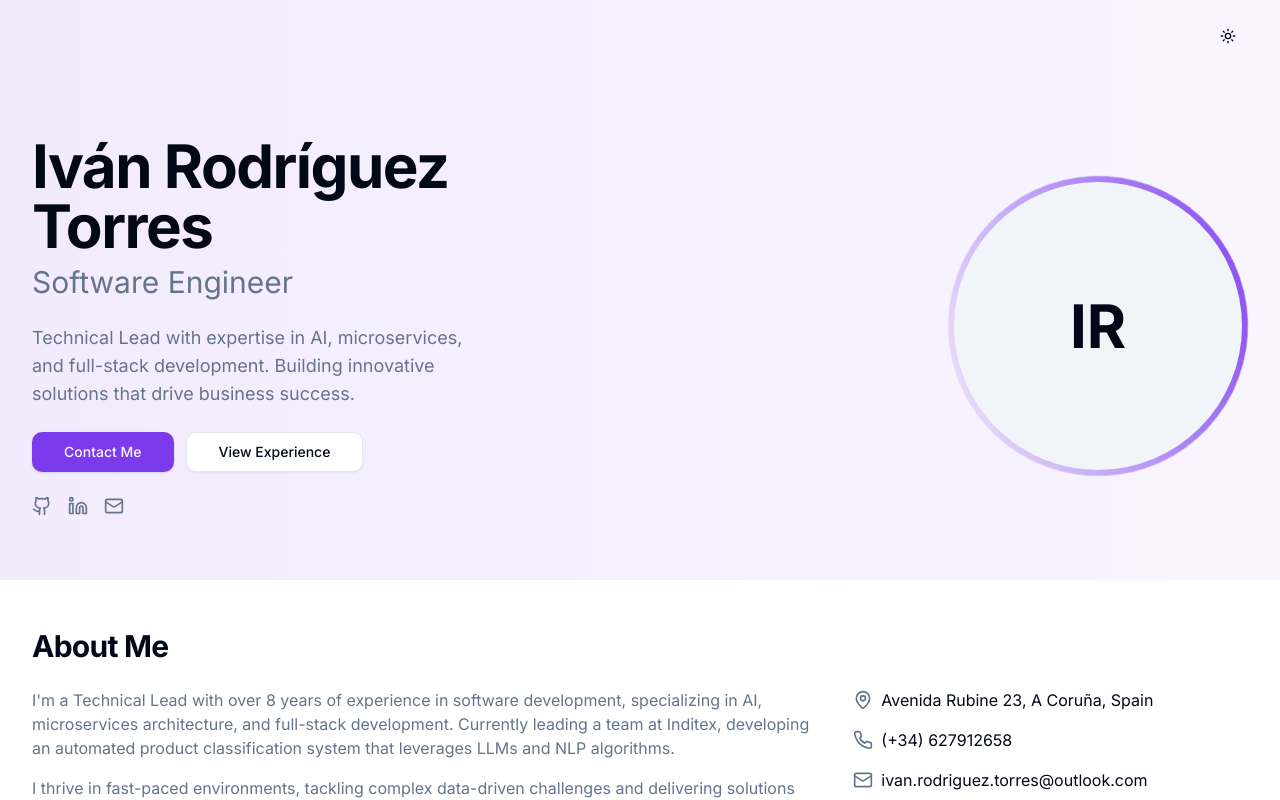
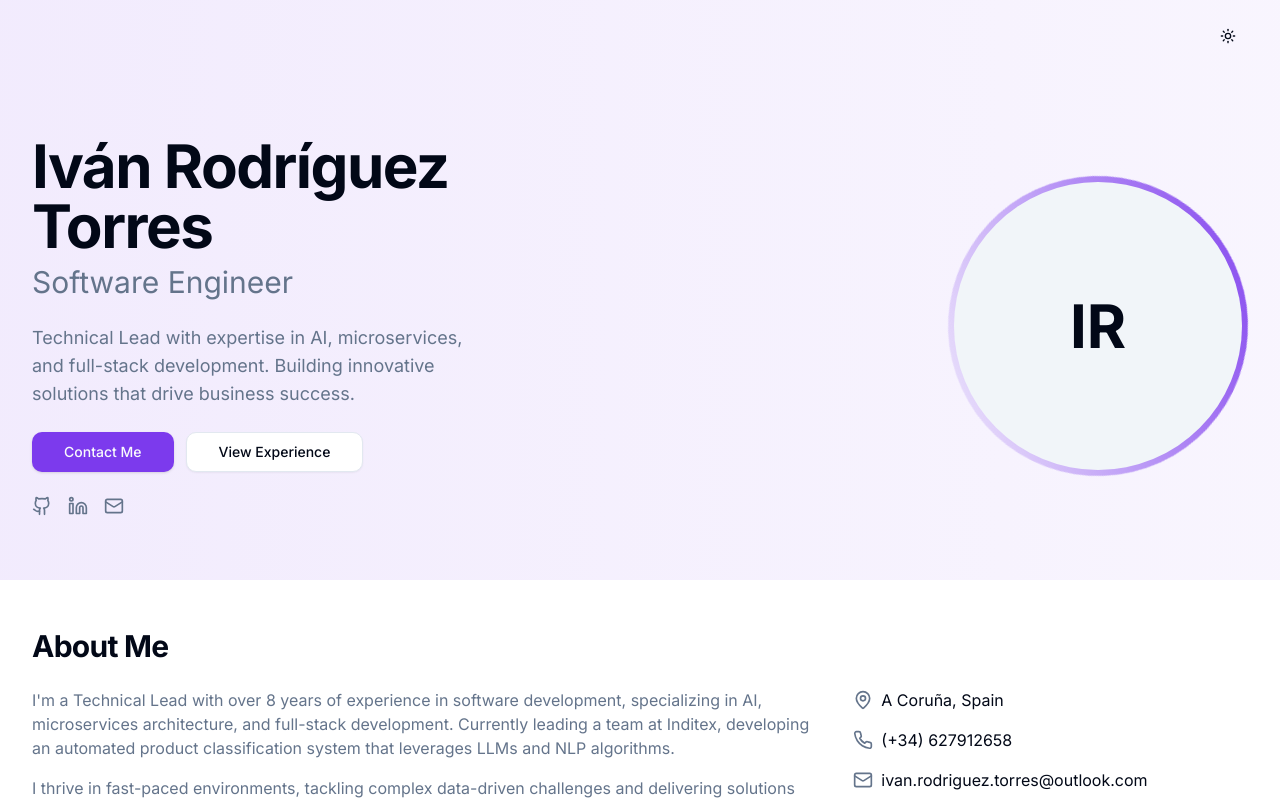
Before and after one commit to ivan0013/me, a Next.js app: page / in a window 1280 px wide. Shown: the top 800 px of the page. Built offline with nearby package versions, Linux system fonts and the light colour scheme.

Commit message:
Improve address

```diff
--- a/app/page.tsx
+++ b/app/page.tsx
@@ -92,7 +92,7 @@ export default function Home() {
             <div className="space-y-4">
               <div className="flex items-center gap-2">
                 <MapPin className="h-5 w-5 text-muted-foreground" />
-                <span>Avenida Rubine 23, A Coruña, Spain</span>
+                <span>A Coruña, Spain</span>
               </div>
               <div className="flex items-center gap-2">
                 <Phone className="h-5 w-5 text-muted-foreground" />
```
